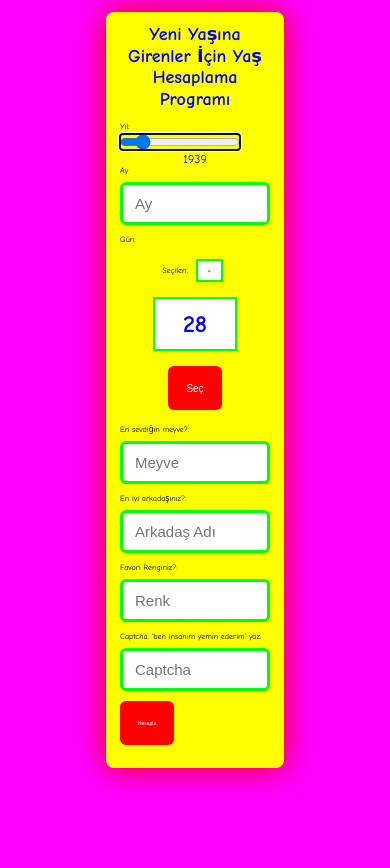
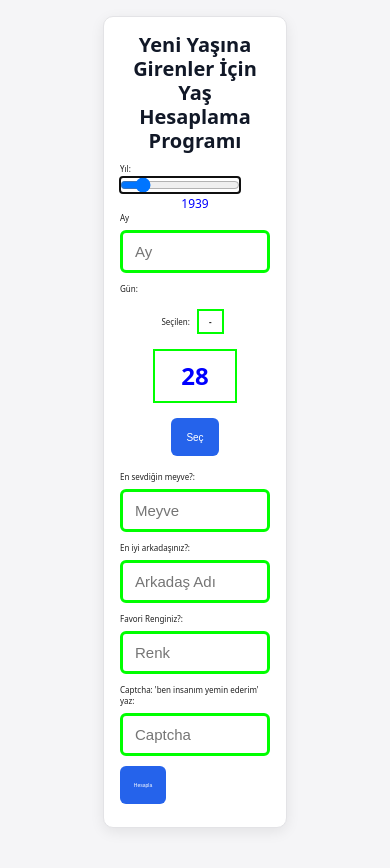
Before and after one commit to doguBuba/doguBuba.github.io, a plain HTML site: page index.html in a window 390 px wide. Drawn offline with Linux system fonts and the light colour scheme.

Commit message:
mobile bugfix

```diff
--- a/index.html
+++ b/index.html
@@ -53,25 +53,27 @@
             margin: 5px;
         }
         body {
-            font-family: Comic Sans MS, cursive;
+            font-family: system-ui, -apple-system, BlinkMacSystemFont, "Segoe UI", Roboto, Oxygen, Ubuntu, Cantarell, "Fira Sans", "Droid Sans", "Helvetica Neue", Arial, sans-serif;
             display: flex;
             justify-content: center;
             align-items: flex-start;
             min-height: 100vh;
             margin: 0;
-            padding: 12px 8px 40px;
-            background-color: #ff00ff;
+            padding: 16px 10px 32px;
+            background: #f5f5f7;
+            color: #222;
         }
         /* shake animasyonu tamamen kaldırıldı */
         .container {
-            background-color: #ffff00;
-            padding: 12px 14px 18px;
-            border-radius: 8px;
-            box-shadow: 0 0 30px #ff0000;
+            background: #ffffff;
+            padding: 14px 16px 18px;
+            border-radius: 10px;
+            box-shadow: 0 4px 14px rgba(0,0,0,0.08);
             width: 100%;
-            max-width: 360px;
+            max-width: 340px;
             text-align: left;
             font-size: 14px;
+            border: 1px solid #e3e3e6;
         }
         input[type="text"], input[type="number"] {
             width: 100%;
@@ -94,20 +96,21 @@
             color: #0000ff;
         }
         button {
-            min-width: 54px;
-            min-height: 44px;
-            padding: 6px 14px;
-            background-color: #ff0000;
-            color: #ffffff;
+            min-width: 46px;
+            min-height: 38px;
+            padding: 6px 12px;
+            background: #2563eb;
+            color: #fff;
             border: none;
             border-radius: 6px;
             font-size: 14px;
             cursor: pointer;
+            transition: background .15s ease;
         }
     /* göz kırpma animasyonu kaldırıldı */
         button:hover {
-            background-color: #000000;
-            color: #ff00ff;
+            background: #1d4ed8;
+            color: #fff;
         }
         #result {
             margin-top: 5px;
@@ -120,11 +123,12 @@
             margin-bottom: 1px;
         }
         h1 {
-            font-size: 18px;
-            color: #0000ff;
+            font-size: 20px;
+            color: #111827;
             text-align: center;
             line-height: 1.2;
-            margin-top: 0;
+            margin: 2px 0 10px;
+            font-weight: 600;
         }
         .modal {
             display: none;
@@ -185,12 +189,12 @@
         .display-container {
             display: flex;
             justify-content: center;
-            gap: 12px;
-            margin: 18px 0;
-            background: #1a1a1a;
-            padding: 14px;
-            border-radius: 10px;
-            box-shadow: inset 0 0 14px rgba(0,0,0,0.8);
+            gap: 10px;
+            margin: 12px 0 14px;
+            background: #111;
+            padding: 10px 12px;
+            border-radius: 8px;
+            box-shadow: inset 0 0 10px rgba(0,0,0,0.7);
         }
 
         .segment-display {
@@ -778,6 +782,10 @@
         let selectedDay = null;
         let numberInterval;
 
+        function scrollToTopSmooth() {
+            try { window.scrollTo({top:0, behavior:'smooth'}); } catch(e) { window.scrollTo(0,0); }
+        }
+
         const emotions = {
             happy: '<img src="happy.png" class="face-img" alt="Mutlu">',
             surprised: '<img src="surprised.png" class="face-img" alt="Şaşkın">',
@@ -971,10 +979,12 @@
         function showPopup() {
             alert('Butona bastın! Şimdi bekle...'); // Dokunma rahatsızlığı
             document.getElementById('popup').style.display = 'block';
+            scrollToTopSmooth();
         }
 
         function showFriendDialog() {
             document.getElementById('friendDialog').style.display = 'block';
+            scrollToTopSmooth();
         }
 
         function closeFriendDialog() {
@@ -1049,6 +1059,7 @@
 
         function gameOver() {
             document.getElementById('gameover').style.display = 'block';
+            scrollToTopSmooth();
         }
 
         function startMinigame() {
@@ -1057,6 +1068,7 @@
             document.getElementById('minigameResult').innerText = '';
             clearDisplay(); // 7-segment display'i temizle
             document.getElementById('minigame').style.display = 'block';
+            scrollToTopSmooth();
             attemptCount = 0;
             resetAttemptIndicators();
         }
@@ -1303,6 +1315,7 @@ startMinigame = function() {
             // Minigame ekranını kapat ve renk ekranını aç
             document.getElementById('minigame').style.display = 'none';
             document.getElementById('colorScreen').style.display = 'block';
+            scrollToTopSmooth();
         }
 
         function nextDialogColor() {
@@ -1319,6 +1332,7 @@ startMinigame = function() {
                 // Renk ekranını kapat ve ülke ekranını aç
                 document.getElementById('colorScreen').style.display = 'none';
                 document.getElementById('countryScreen').style.display = 'block';
+                scrollToTopSmooth();
                 // Bayrağı göster
                 document.getElementById('flagImage').src = randomCountry.flag;
                 document.getElementById('flagImage').alt = randomCountry.name + ' bayrağı';
@@ -1885,6 +1899,7 @@ startMinigame = function() {
 
         function startMemoryGame(){
             document.getElementById('memoryScreen').style.display = 'block';
+            scrollToTopSmooth();
             document.getElementById('memoryResult').textContent='';
             // create pairs
             memoryPairs = shuffle([...memoryEmojis, ...memoryEmojis]);
```
